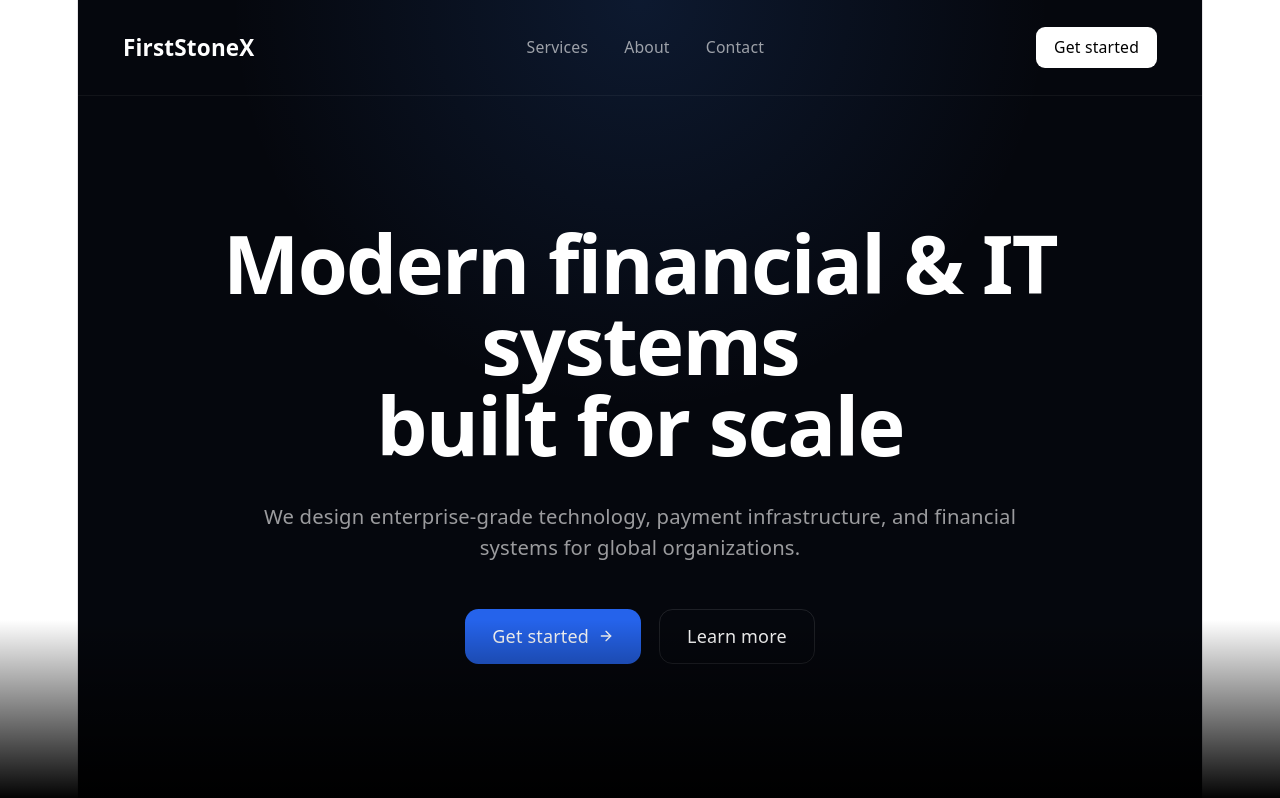
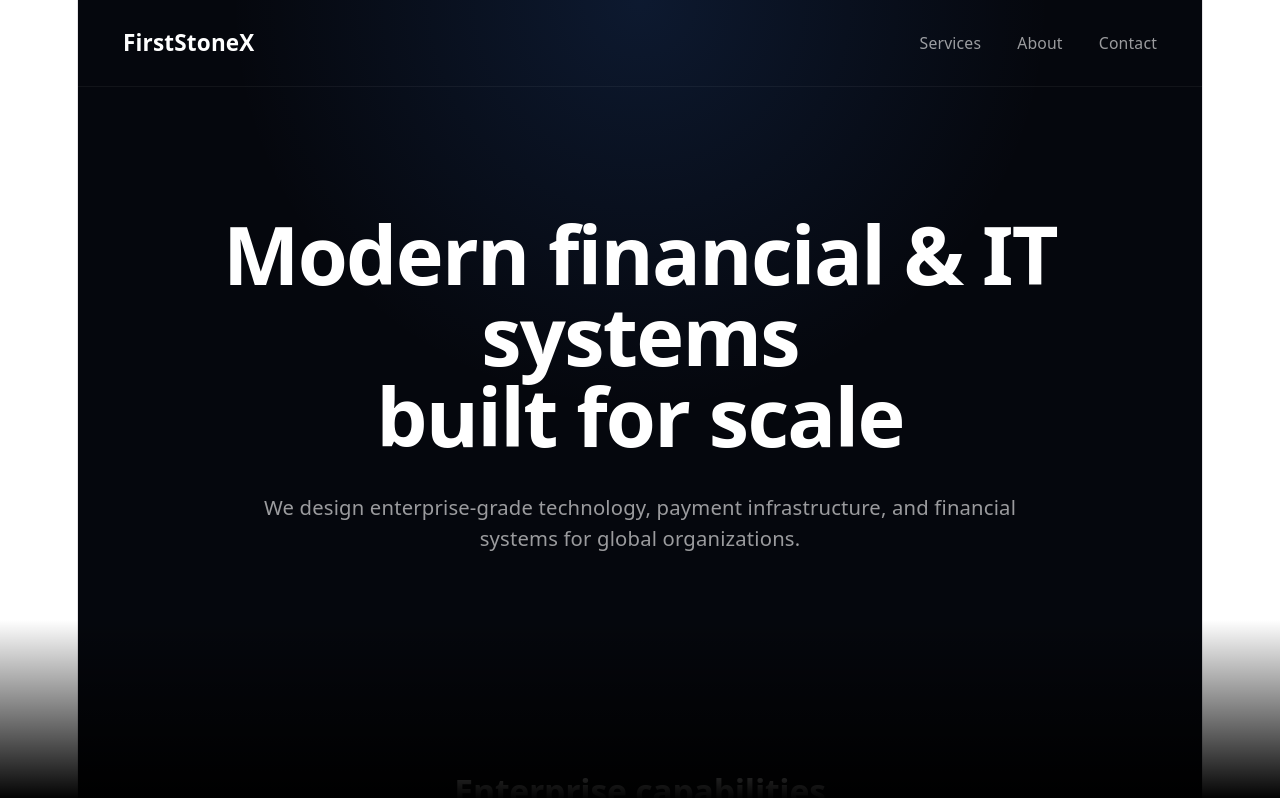
Before and after one commit to morabitsaad/mybusiness_website, a React (Vite) app: page / in a window 1280 px wide. Shown: the top 798 px of the page. Built offline with nearby package versions, Linux system fonts and the light colour scheme.

Commit message:
Mise à jour

```diff
--- a/src/App.jsx
+++ b/src/App.jsx
@@ -56,9 +56,7 @@ function Home() {
           <a href="#contact" className="hover:text-white">Contact</a>
         </nav>
 
-        <button className="px-4 py-2 rounded-lg bg-white text-black text-sm font-medium hover:opacity-90">
-          Get started
-        </button>
+
       </header>
 
       {/* HERO */}
@@ -77,15 +75,7 @@ function Home() {
           and financial systems for global organizations.
         </p>
 
-        <div className="mt-10 flex justify-center gap-4">
-          <button className="px-6 py-3 rounded-xl bg-blue-600 hover:bg-blue-500 transition flex items-center gap-2">
-            Get started <ArrowRight size={16} />
-          </button>
 
-          <button className="px-6 py-3 rounded-xl border border-white/10 hover:bg-white/5 transition">
-            Learn more
-          </button>
-        </div>
       </section>
 
       {/* SERVICES */}
```
